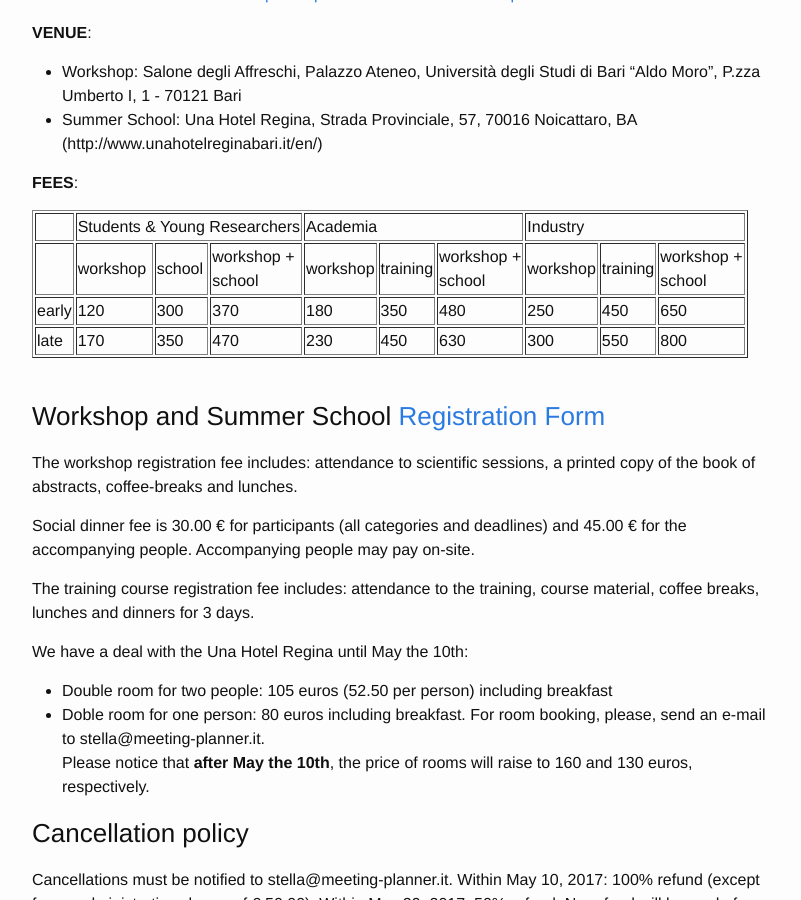
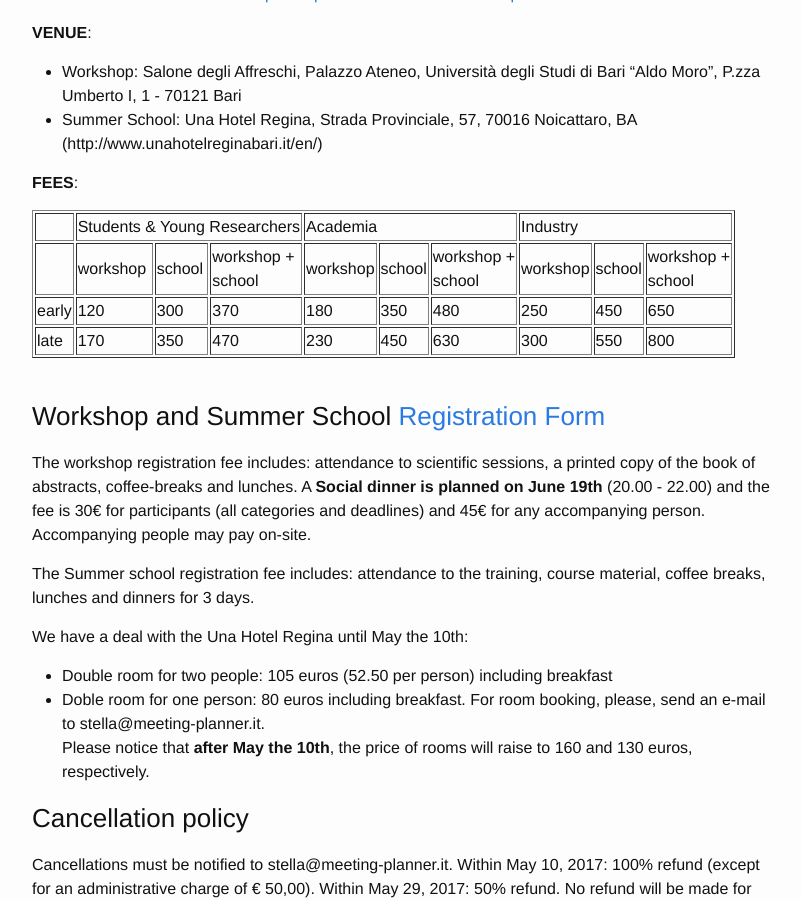
Before and after one commit to ELIXIR-IIB-training/website, a Jekyll site: the page built from _posts/2017-06-19-metagenomics-workshop-and-school-bari.md, in a window 1280 px wide and 900 px high, scrolled down 1263 px. Shown: the whole window, without its empty margins (238-1039 px from the left). Built offline with Jekyll 4.4.1, drawn with Linux system fonts in a browser that asks for light colours.

Commit message:
Add Social dinner date

```diff
--- a/_posts/2017-06-19-metagenomics-workshop-and-school-bari.md
+++ b/_posts/2017-06-19-metagenomics-workshop-and-school-bari.md
@@ -71,8 +71,8 @@ Full details and the pre-registration form are provided below
 </tr>
 <tr>
    <td></td><td>workshop</td><td>school</td><td>workshop +<br>school</td>
-   <td>workshop</td><td>training</td><td>workshop +<br>school</td>
-   <td>workshop</td><td>training</td><td>workshop +<br>school</td>
+   <td>workshop</td><td>school</td><td>workshop +<br>school</td>
+   <td>workshop</td><td>school</td><td>workshop +<br>school</td>
 </tr>
 <tr>
    <td>early</td><td>120</td><td>300</td><td>370</td>
@@ -90,11 +90,9 @@ Full details and the pre-registration form are provided below
 
 ### Workshop and Summer School [Registration Form](http://iscrizioni.meeting-planner.it/cmsweb/Login.asp?IDcommessa=01/17/0041&Lang=EN)
 
-The workshop registration fee includes: attendance to scientific sessions, a printed copy of the book of abstracts, coffee-breaks and lunches.
+The workshop registration fee includes: attendance to scientific sessions, a printed copy of the book of abstracts, coffee-breaks and lunches. A **Social dinner is planned on June 19th** (20.00 - 22.00) and the fee is 30€ for participants (all categories and deadlines) and 45€ for any accompanying person. Accompanying people may pay on-site.
 
-Social dinner fee is 30.00 € for participants (all categories and deadlines) and 45.00 € for the accompanying people. Accompanying people may pay on-site.
-
-The training course registration fee includes: attendance to the training, course material, coffee breaks, lunches and dinners for 3 days.
+The Summer school registration fee includes: attendance to the training, course material, coffee breaks, lunches and dinners for 3 days.
 
 
 We have a deal with the Una Hotel Regina until May the 10th:
```
